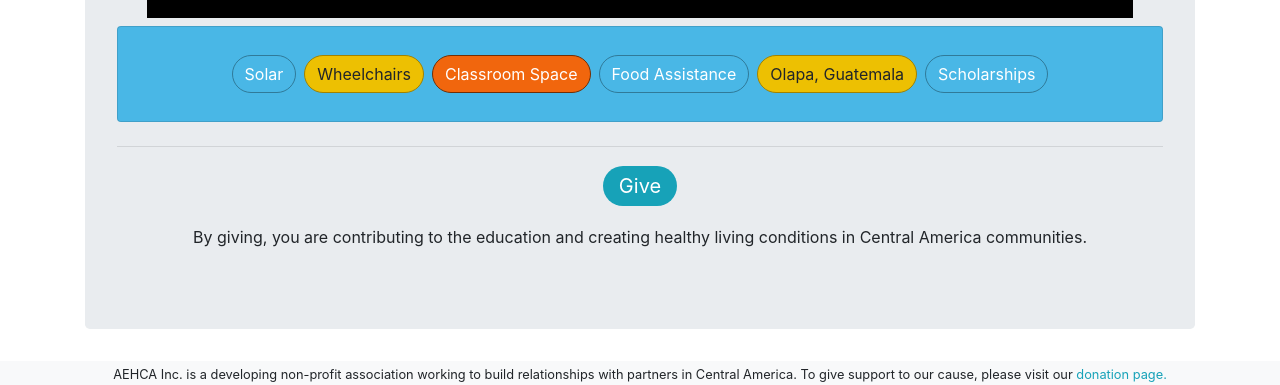
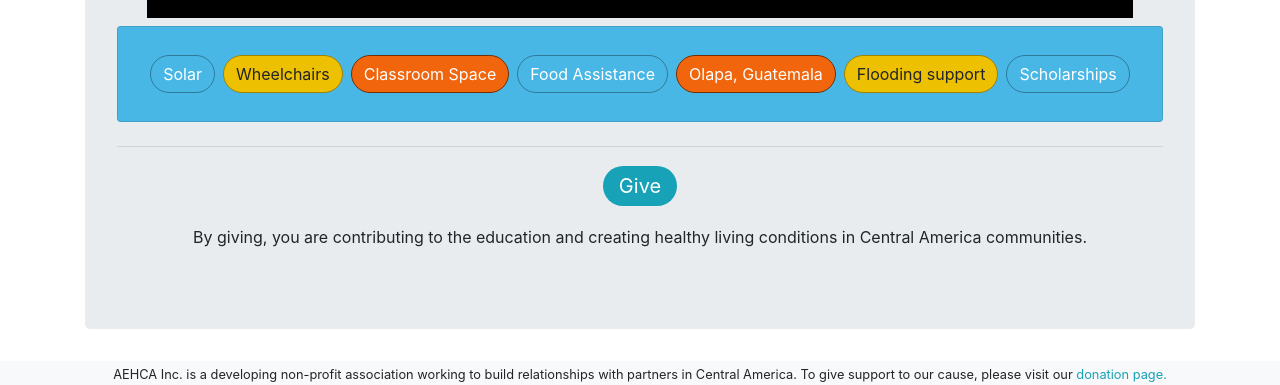
Before and after one commit to aehca/aehca.github.io, a Jekyll site: the page built from index.html, in a window 1280 px wide and 1120 px high, cut to the strip 735-1120 px from the top of the window. Built offline with Jekyll 4.4.1, drawn with Linux system fonts in a browser that asks for light colours.

Commit message:
make slideshow linked to pages

```diff
--- a/index.html
+++ b/index.html
@@ -83,6 +83,9 @@
                 </div>
               </div>
               <div class="carousel-item" data-interval="9000">
+                {% for post in site.posts %}
+                {% if post.title == "Solar-powered electricity is turning on the lights in rural Ipala" %}
+                <a href="{{ post.url }}">
                   <img src="/images/solar_project.jpeg" class="d-block w-100 rounded" alt="solar project">
                   <div class="carousel-caption d-none d-md-block">
                     <p class="text-light bg-dark">AEHCA and our partners are using solar-powered electricity to turn on
@@ -91,46 +94,75 @@
                   <div class="carousel-caption d-md-none">
                     <p class="text-light bg-dark">Solar-powered electricity is turning on the lights in rural Ipala</p>
                   </div>
+                </a>
+                {% endif %}
+                {% endfor %}
               </div>
               <div class="carousel-item" data-interval="9000">
+                {% for post in site.posts %}
+                {% if post.title == "Wheelchairs for the disabled AND their families too!" %}
+                <a href="{{ post.url }}">
                   <img src="/images/wheelchair_project.jpeg" class="d-block w-100 rounded" alt="wheelchair project">
                   <div class="carousel-caption d-none d-md-block">
-                  <p class="text-light bg-dark">Wheelchair loan program: AEHCA’s helping to secure a more healthy lives
+                    <p class="text-light bg-dark">Wheelchair loan program: AEHCA’s helping to secure a more healthy
+                      lives
                       for needy disabled people AND their families too!</p>
                   </div>
                   <div class="carousel-caption d-md-none">
                     <p class="text-light bg-dark">Wheelchairs for the disabled AND their families too!</p>
                   </div>
+                </a>
+                {% endif %}
+                {% endfor %}
               </div>
               <div class="carousel-item" data-interval="9000">
+                {% for post in site.posts %}
+                {% if post.title == "Building an additional classroom for Ipala’s diversificado (high school…kinda)" %}
+                <a href="{{ post.url }}">
                   <img src="/images/classroom_space_project.jpeg" class="d-block w-100 rounded"
                     alt="Building classroom space project">
                   <div class="carousel-caption d-none d-md-block">
-                  <p class="text-light bg-dark">Construction started for a new high school classroom. Neither COVID-19,
-                    nor inflation could ultimately stop us and our partner school IDEC from moving forward! Anticipated
+                    <p class="text-light bg-dark">Construction started for a new high school classroom. Neither
+                      COVID-19,
+                      nor inflation could ultimately stop us and our partner school IDEC from moving forward!
+                      Anticipated
                       completion January 2024.</p>
                   </div>
                   <div class="carousel-caption d-md-none">
                     <p class="text-light bg-dark">Construction starting at IDEC for the first of 2 new classrooms.</p>
                   </div>
+                </a>
+                {% endif %}
+                {% endfor %}
               </div>
               <div class="carousel-item" data-interval="9000">
+                {% for post in site.posts %}
+                {% if post.title == "Food relief moves beyond Covid-19 model" %}
+                <a href="{{ post.url }}">
                   <img src="/images/food_distribution_project.jpg" class="d-block w-100 rounded"
                     alt="Food assistance Project">
                   <div class="carousel-caption d-none d-md-block">
-                  <p class="text-light bg-dark">Food assistance needs changed significantly over the last year as COVID
+                    <p class="text-light bg-dark">Food assistance needs changed significantly over the last year as
+                      COVID
                       restrictions lifted and we’ve adjusted too. It’s clear now we need to concentrate on seniors while
                       keeping our eyes and hearts open to other needs too – like among disabled persons.</p>
                   </div>
                   <div class="carousel-caption d-md-none">
                     <p class="text-light bg-dark">Food relief moves beyond Covid-19 model.</p>
                   </div>
+                </a>
+                {% endif %}
+                {% endfor %}
               </div>
               <div class="carousel-item" data-interval="9000">
+                {% for post in site.posts %}
+                {% if post.title == "AEHCA Inc. expands into a new community - WELCOME Olopa, Guatemala" %}
+                <a href="{{ post.url }}">
                   <img src="/images/guatemala_growth.png" class="d-block w-100 rounded"
                     alt="Growing outwards in Guatemala">
                   <div class="carousel-caption d-none d-md-block">
-                  <p class="text-light bg-dark">2023 is the year we moved out into a second Guatemalan community. It's a
+                    <p class="text-light bg-dark">2023 is the year we moved out into a second Guatemalan community. It's
+                      a
                       huge move on its own, but also a big step towards starting work in other parts of Central America
                       too. Our new partner committee is in Olopa, Guatemala near the Hondoran border. We are working
                       together to start a scholarship program in January and then other projects later in 2024.</p>
@@ -138,8 +170,13 @@
                   <div class="carousel-caption d-md-none">
                     <p class="text-light bg-dark">Expanding into a new location: Welcome Olopa, Guatemala!</p>
                   </div>
+                  {% endif %}
+                  {% endfor %}
               </div>
               <div class="carousel-item" data-interval="9000">
+                {% for post in site.posts %}
+                {% if post.title == "Securing flood prone community - Nueva Reforma" %}
+                <a href="{{ post.url }}">
                   <img src="/images/flood_project.jpeg" class="d-block w-100 rounded"
                     alt="Securing flood prone community - Nueva Reforma">
                   <div class="carousel-caption d-none d-md-block">
@@ -148,8 +185,13 @@
                   <div class="carousel-caption d-md-none">
                     <p class="text-light bg-dark">Working with Nueva Reforma neighborhood to reduce flooding risk.</p>
                   </div>
+                  {% endif %}
+                  {% endfor %}
               </div>
               <div class="carousel-item" data-interval="9000">
+                {% for post in site.posts %}
+                {% if post.title == "Full Rollout of Our Post-secondary School Scholarship Program" %}
+                <a href="{{ post.url }}">
                   <img src="/images/scholarship_project.jpeg" class="d-block w-100 rounded"
                     alt="Full realization of scholarship program">
                   <div class="carousel-caption d-none d-md-block">
@@ -157,9 +199,12 @@
                     </p>
                   </div>
                   <div class="carousel-caption d-md-none">
-                  <p class="text-light bg-dark">Full implementation of scholarship/financial aid program is almost here!
+                    <p class="text-light bg-dark">Full implementation of scholarship/financial aid program is almost
+                      here!
                     </p>
                   </div>
+                  {% endif %}
+                  {% endfor %}
               </div>
             </div>
             <a class="carousel-control-prev" href="#frontPageCarousel" role="button" data-slide="prev">
@@ -226,8 +271,15 @@
                 {% endif %}
                 {% if post.title == "AEHCA Inc. expands into a new community - WELCOME Olopa, Guatemala" %}
                 <a href="{{ post.url }}"><button type="button" id="fp_button"
-                    class="btn btn-warning video-btn rounded-pill my-2">
+                    class="btn btn-danger video-btn rounded-pill my-2">
                     Olapa, Guatemala
+                  </button>
+                </a>
+                {% endif %}
+                {% if post.title == "Securing flood prone community - Nueva Reforma" %}
+                <a href="{{ post.url }}"><button type="button" id="fp_button"
+                    class="btn btn-warning video-btn rounded-pill ml-2 my-2">
+                    Flooding support
                   </button>
                 </a>
                 {% endif %}
```
Lines whose indentation alone changed are shown as unchanged.
